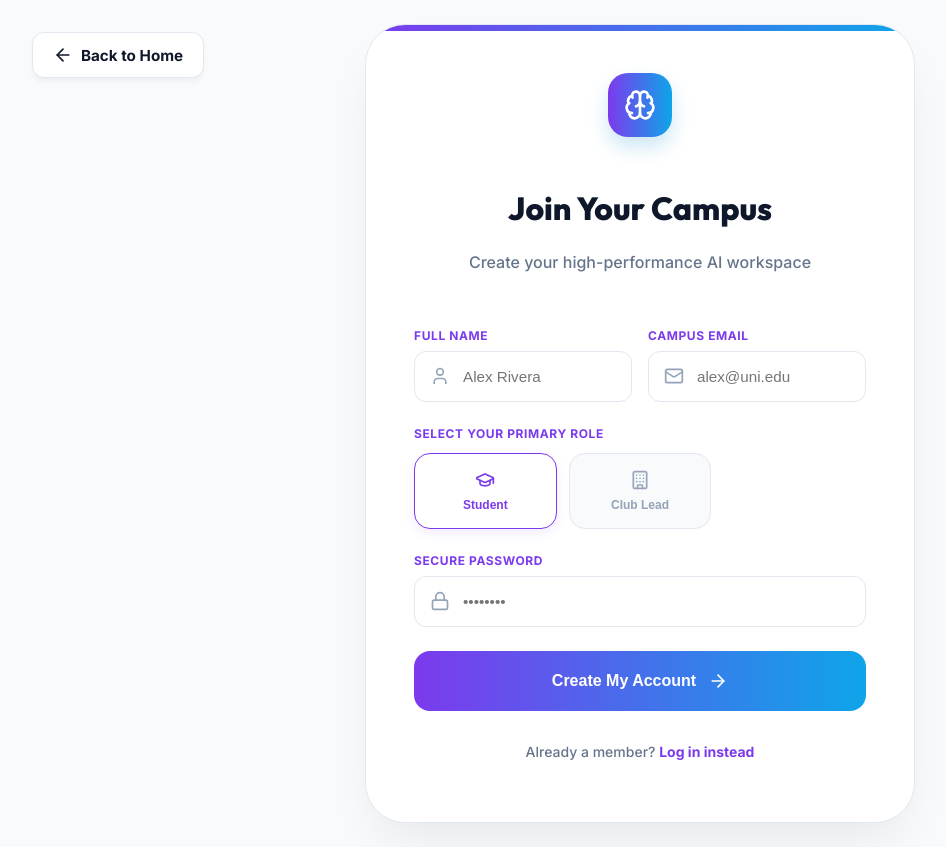
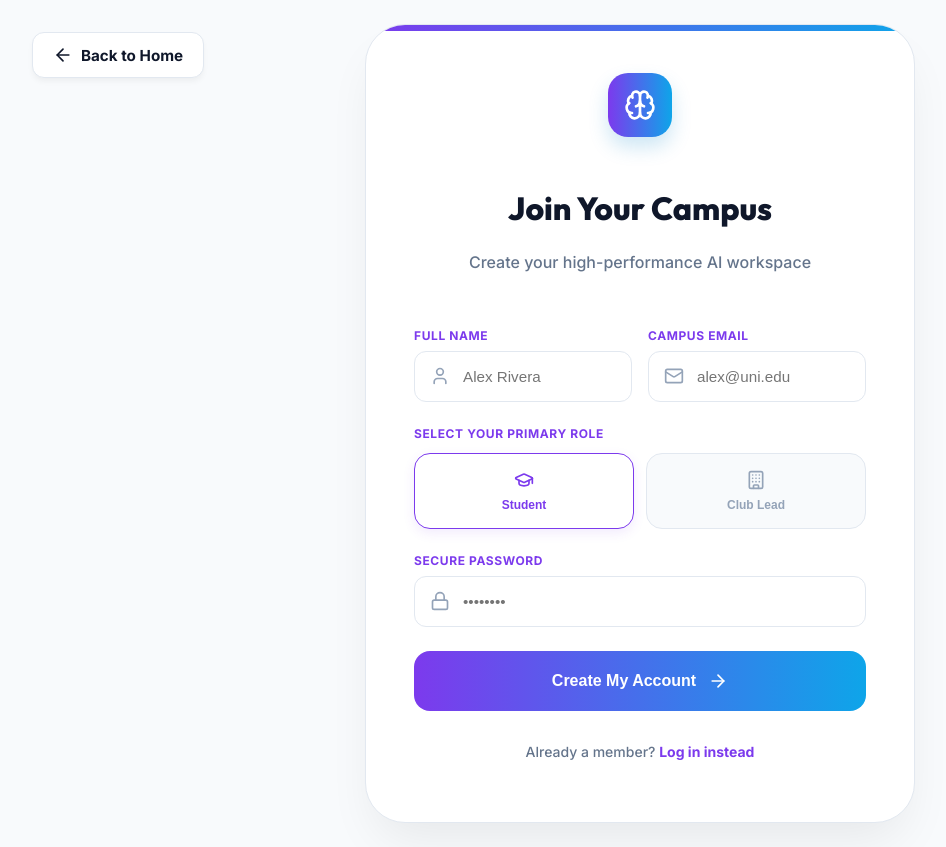
Before and after one commit to RiteshKumar2e/Generative-AI-for-Everyone, a React (Vite) app in the folder frontend/: page /register in a window 1280 px wide. Shown: the whole page, without its empty margins (0-946 px from the left). Built offline with nearby package versions, Linux system fonts and the light colour scheme.

Commit message:
register page updated

```diff
--- a/frontend/src/styles/Auth.css
+++ b/frontend/src/styles/Auth.css
@@ -242,7 +242,7 @@
 
 .role-grid {
     display: grid;
-    grid-template-columns: repeat(3, 1fr);
+    grid-template-columns: repeat(2, 1fr);
     gap: 0.75rem;
 }
 
```
